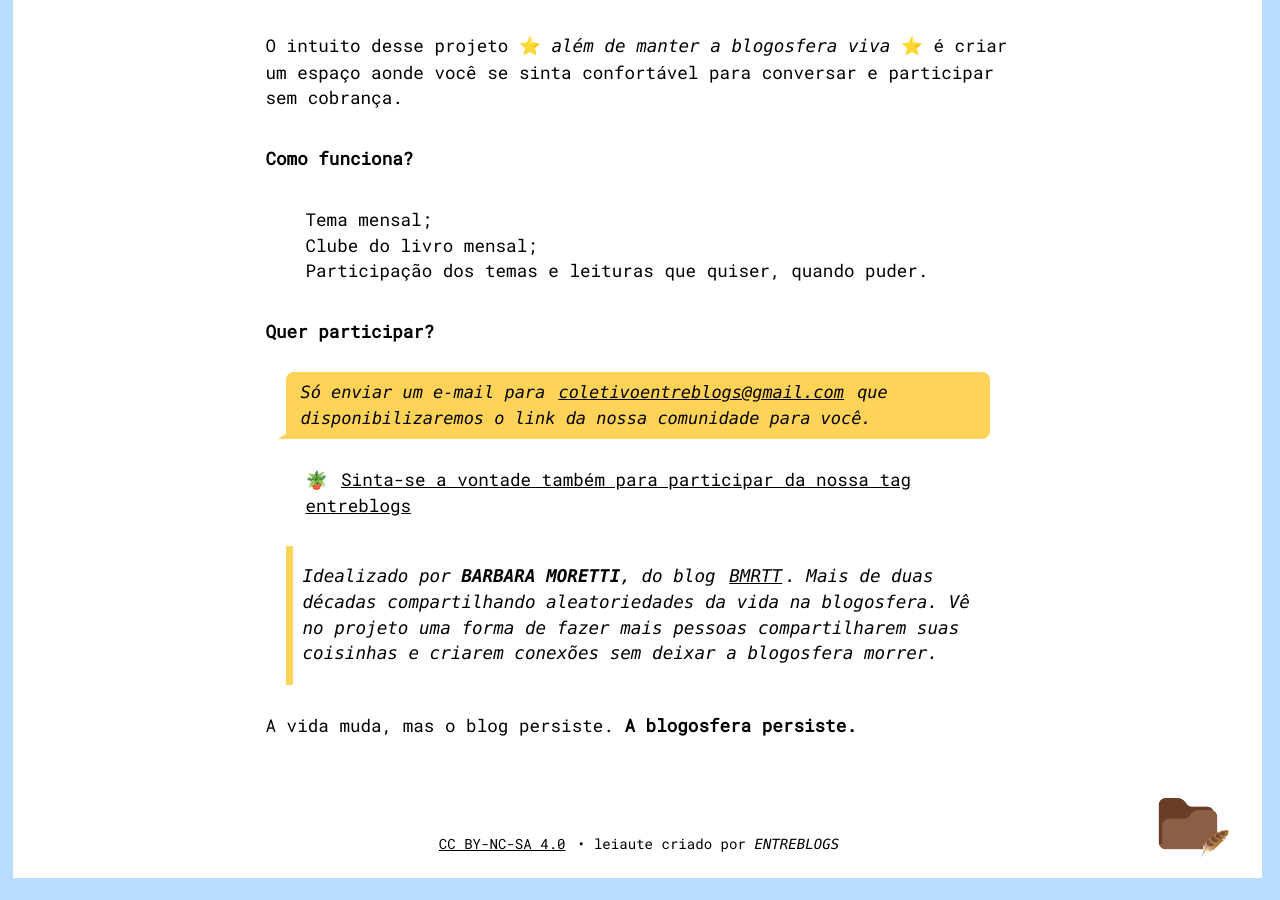
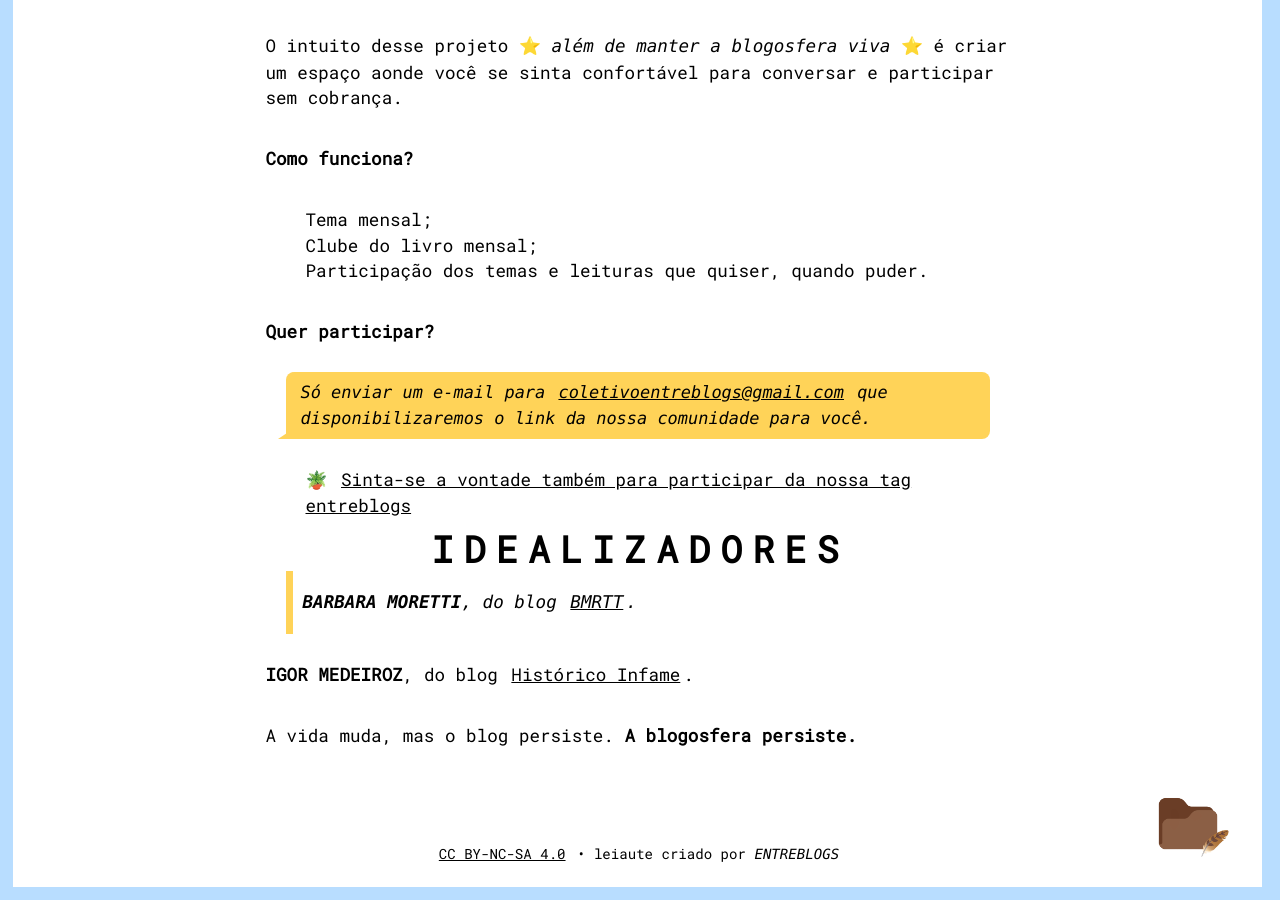
Before and after one commit to bamoretti/entreblogs, a Jekyll site: the page built from index.md, in a window 1280 px wide and 900 px high, scrolled down 607 px. Built offline with Jekyll 4.4.1, drawn with Linux system fonts in a browser that asks for light colours; comment, search, counter and statistics services are not loaded.

Commit message:
Revise IDEALIZADORES section in index.md
Updated the IDEALIZADORES section to include Igor Medeiroz and modified the description for Barbara Moretti.

```diff
--- a/index.md
+++ b/index.md
@@ -19,8 +19,11 @@ O intuito desse projeto ⭐ _além de manter a blogosfera viva_ ⭐ é criar um
 
 + 🪴 [Sinta-se a vontade também para participar da nossa tag entreblogs]({{ site.baseurl }}/extras/por-tras-do-blog/)
 
+<h1>IDEALIZADORES</h1>
 >
-Idealizado por **BARBARA MORETTI**, do blog [BMRTT](https://bamoretti.com). Mais de duas décadas compartilhando aleatoriedades da vida na blogosfera. Vê no projeto uma forma de fazer mais pessoas compartilharem suas coisinhas e criarem conexões sem deixar a blogosfera morrer.
+**BARBARA MORETTI**, do blog [BMRTT](https://bamoretti.com).
+
+**IGOR MEDEIROZ**, do blog [Histórico Infame](https://igormedeiroz.com).
 
 A vida muda, mas o blog persiste. **A blogosfera persiste.**
 
```
